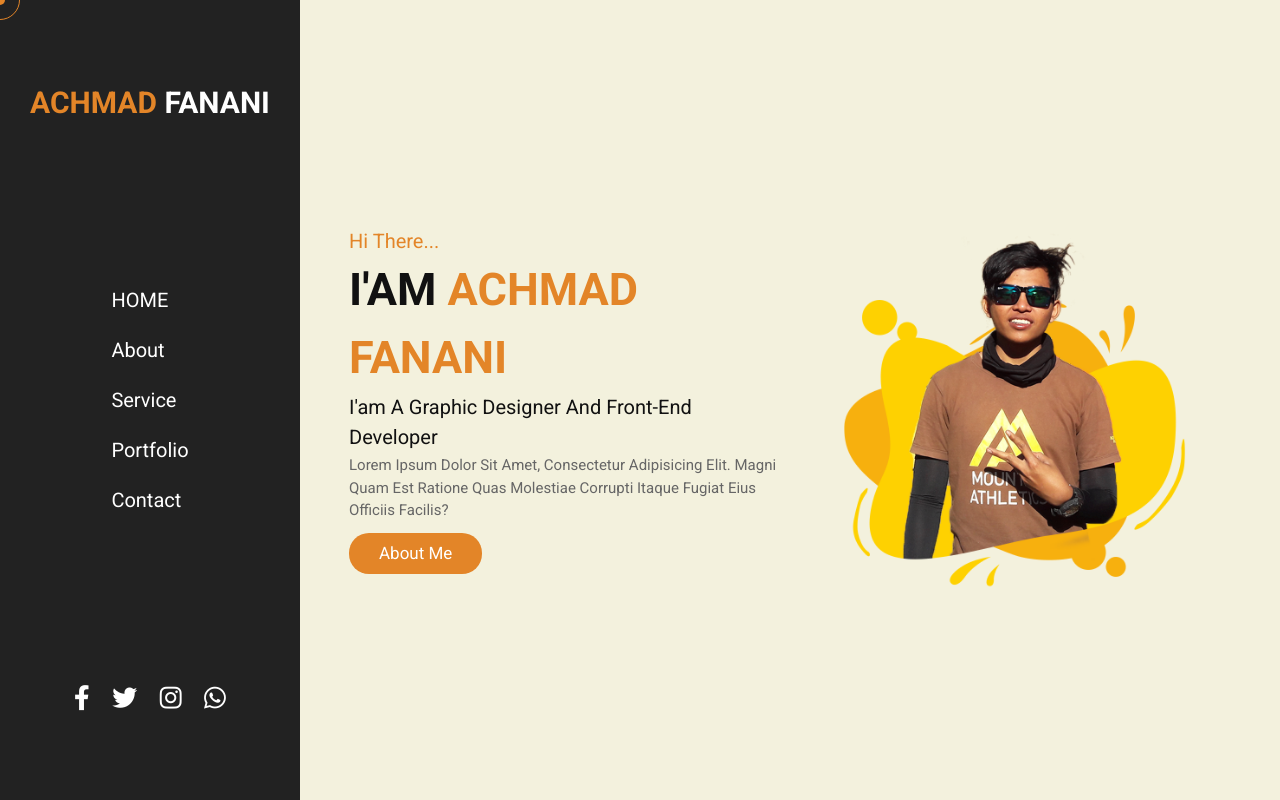
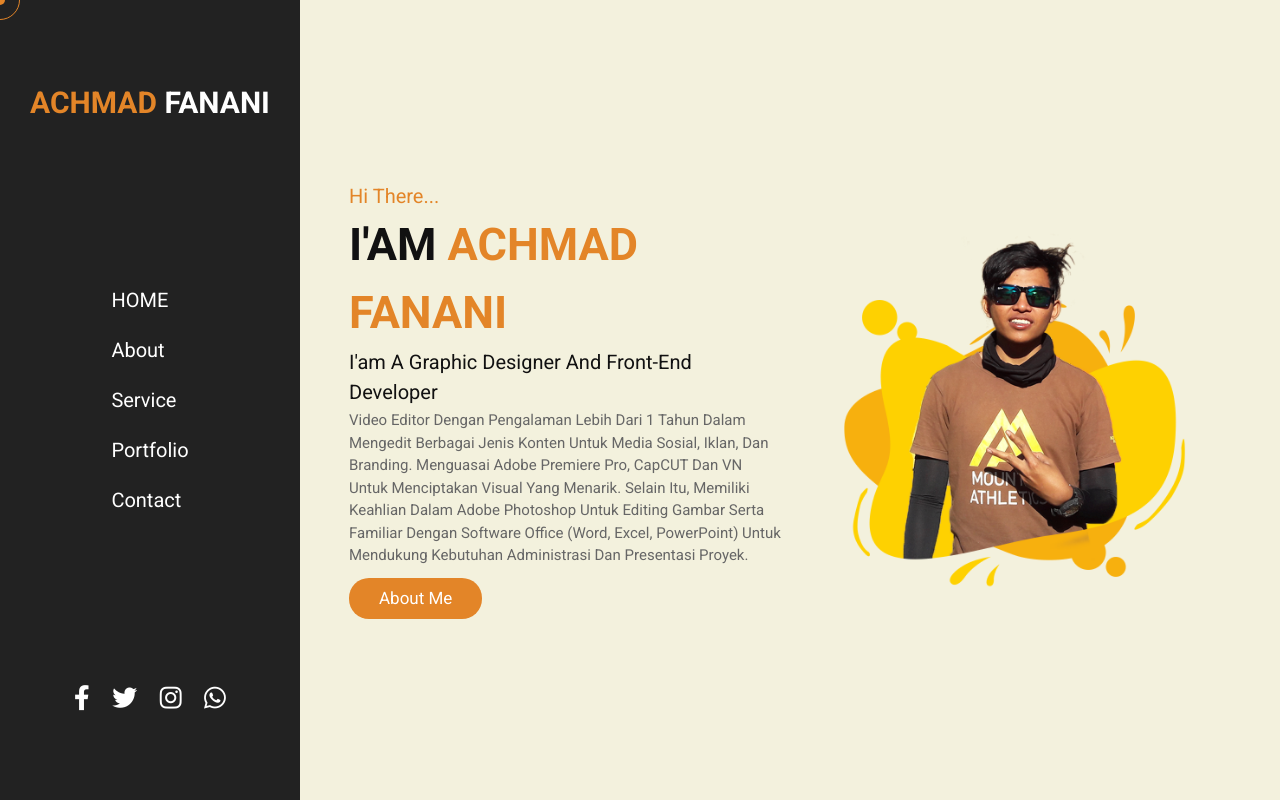
Before and after one commit to achfanani/portfolio, a plain HTML site: page index.html in a window 1280 px wide. Shown: the top 800 px of the page. Drawn offline with Linux system fonts and the light colour scheme; a script that the page names is missing.

Commit message:
Update index.html

```diff
--- a/index.html
+++ b/index.html
@@ -46,7 +46,7 @@
         <span class="hi">Hi there... </span>
         <h3>I'am <span>Achmad Fanani</span></h3>
         <p class="info">I'am a Graphic designer and front-end developer</p>
-        <p class="text">Lorem ipsum dolor sit amet, consectetur adipisicing elit. Magni quam est ratione quas molestiae corrupti itaque fugiat eius officiis facilis?</p>
+        <p class="text">Video Editor dengan pengalaman lebih dari 1 tahun dalam mengedit berbagai jenis konten untuk media sosial, iklan, dan branding. Menguasai Adobe Premiere Pro,  CapCUT dan VN untuk menciptakan visual yang menarik. Selain itu, memiliki keahlian dalam Adobe Photoshop untuk editing gambar serta familiar dengan software Office (Word, Excel, PowerPoint) untuk mendukung kebutuhan administrasi dan presentasi proyek.</p>
         <a href="#about" class="btn">About me</a>
       </div>
       <div class="image">
```
